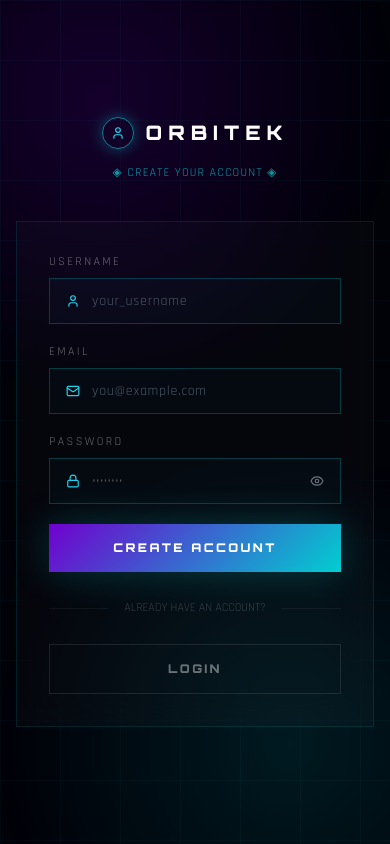
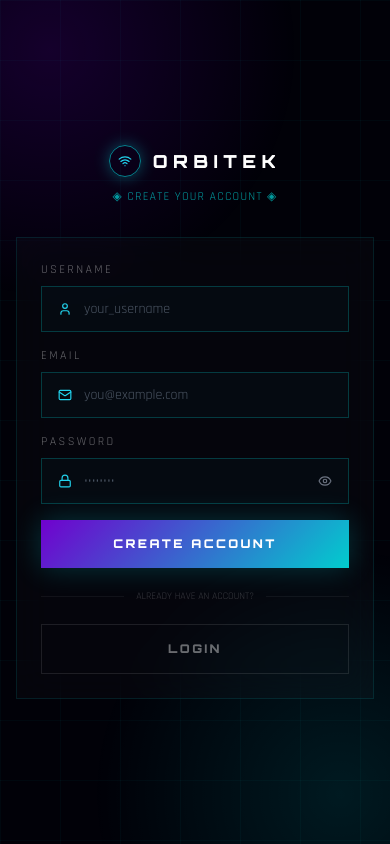
Before and after one commit to michealmaterazii/orbitek, a Next.js app: page /signup in a window 390 px wide. Built offline with nearby package versions, Linux system fonts and the light colour scheme; no server answers.

Commit message:
mobile friendly signup and login

```diff
--- a/app/login/page.tsx
+++ b/app/login/page.tsx
@@ -13,44 +13,39 @@ export default function Login() {
   const handleLogin = async () => {
     setLoading(true);
     setError("");
-
     const { error } = await supabase.auth.signInWithPassword({ email, password });
-
-    if (error) {
-      setError(error.message);
-    } else {
-      window.location.href = "/dashboard";
-    }
+    if (error) setError(error.message);
+    else window.location.href = "/dashboard";
     setLoading(false);
   };
 
   return (
-    <main className="min-h-screen bg-[#010108] text-white flex items-center justify-center px-4">
+    <main className="min-h-screen bg-[#010108] text-white flex items-center justify-center px-4 py-8">
       <style>{`@import url('https://fonts.googleapis.com/css2?family=Orbitron:wght@400;600;800;900&family=Rajdhani:wght@300;400;500&display=swap');`}</style>
 
       <div className="fixed inset-0 z-0" style={{
         backgroundImage: `linear-gradient(rgba(0,255,255,0.03) 1px, transparent 1px), linear-gradient(90deg, rgba(0,255,255,0.03) 1px, transparent 1px)`,
         backgroundSize: '60px 60px'
       }} />
-      <div className="fixed top-[-200px] left-[-200px] w-[600px] h-[600px] rounded-full z-0" style={{ background: 'radial-gradient(circle, rgba(139,0,255,0.15) 0%, transparent 70%)' }} />
-      <div className="fixed bottom-[-200px] right-[-200px] w-[600px] h-[600px] rounded-full z-0" style={{ background: 'radial-gradient(circle, rgba(0,255,255,0.1) 0%, transparent 70%)' }} />
+      <div className="fixed top-[-200px] left-[-200px] w-[500px] h-[500px] rounded-full z-0" style={{ background: 'radial-gradient(circle, rgba(139,0,255,0.15) 0%, transparent 70%)' }} />
+      <div className="fixed bottom-[-200px] right-[-200px] w-[500px] h-[500px] rounded-full z-0" style={{ background: 'radial-gradient(circle, rgba(0,255,255,0.1) 0%, transparent 70%)' }} />
 
       <div className="relative z-10 w-full max-w-md">
-        <div className="text-center mb-10">
+        <div className="text-center mb-8">
           <a href="/" className="inline-flex items-center gap-3">
             <div className="w-8 h-8 rounded-full flex items-center justify-center" style={{ border: '1px solid rgba(0,255,255,0.5)', boxShadow: '0 0 15px rgba(0,255,255,0.3)' }}>
               <Wifi size={14} className="text-cyan-400" />
             </div>
-            <span className="text-xl font-black tracking-widest" style={{ fontFamily: "'Orbitron', sans-serif", letterSpacing: '0.3em' }}>ORBITEK</span>
+            <span className="text-lg font-black tracking-widest" style={{ fontFamily: "'Orbitron', sans-serif", letterSpacing: '0.3em' }}>ORBITEK</span>
           </a>
-          <p className="mt-4 text-xs tracking-widest" style={{ fontFamily: "'Rajdhani', sans-serif", color: 'rgba(0,255,255,0.6)' }}>◈ WELCOME BACK ◈</p>
+          <p className="mt-3 text-xs tracking-widest" style={{ fontFamily: "'Rajdhani', sans-serif", color: 'rgba(0,255,255,0.6)' }}>◈ WELCOME BACK ◈</p>
         </div>
 
-        <div className="p-8" style={{ border: '1px solid rgba(0,255,255,0.1)', background: 'rgba(255,255,255,0.02)', backdropFilter: 'blur(20px)' }}>
-          <div className="space-y-5">
+        <div className="p-6 md:p-8" style={{ border: '1px solid rgba(0,255,255,0.1)', background: 'rgba(255,255,255,0.02)', backdropFilter: 'blur(20px)' }}>
+          <div className="space-y-4">
 
             {error && (
-              <div className="px-4 py-3 text-xs text-red-400 tracking-wider" style={{ border: '1px solid rgba(255,0,0,0.2)', background: 'rgba(255,0,0,0.05)', fontFamily: "'Rajdhani', sans-serif" }}>
+              <div className="px-4 py-3 text-xs text-red-400" style={{ border: '1px solid rgba(255,0,0,0.2)', background: 'rgba(255,0,0,0.05)', fontFamily: "'Rajdhani', sans-serif" }}>
                 {error}
               </div>
             )}
@@ -61,39 +56,39 @@ export default function Login() {
                 <Mail size={14} className="text-cyan-400 shrink-0" />
                 <input type="email" placeholder="you@example.com" value={email} onChange={e => setEmail(e.target.value)}
                   className="bg-transparent w-full text-sm outline-none text-white placeholder-gray-600"
-                  style={{ fontFamily: "'Rajdhani', sans-serif", letterSpacing: '0.05em' }} />
+                  style={{ fontFamily: "'Rajdhani', sans-serif" }} />
               </div>
             </div>
 
             <div>
               <div className="flex items-center justify-between mb-2">
                 <label className="text-xs tracking-widest" style={{ fontFamily: "'Rajdhani', sans-serif", color: 'rgba(255,255,255,0.4)', letterSpacing: '0.2em' }}>PASSWORD</label>
-                <a href="#" className="text-xs" style={{ fontFamily: "'Rajdhani', sans-serif", color: 'rgba(0,255,255,0.5)', letterSpacing: '0.1em' }}>FORGOT?</a>
+                <a href="#" className="text-xs" style={{ fontFamily: "'Rajdhani', sans-serif", color: 'rgba(0,255,255,0.5)' }}>FORGOT?</a>
               </div>
               <div className="flex items-center gap-3 px-4 py-3" style={{ border: '1px solid rgba(0,255,255,0.2)', background: 'rgba(0,255,255,0.02)' }}>
                 <Lock size={14} className="text-cyan-400 shrink-0" />
                 <input type={showPassword ? "text" : "password"} placeholder="••••••••" value={password} onChange={e => setPassword(e.target.value)}
                   className="bg-transparent w-full text-sm outline-none text-white placeholder-gray-600"
                   style={{ fontFamily: "'Rajdhani', sans-serif" }} />
-                <button onClick={() => setShowPassword(!showPassword)} className="text-gray-500 hover:text-cyan-400 transition-colors">
+                <button onClick={() => setShowPassword(!showPassword)} className="text-gray-500 hover:text-cyan-400 transition-colors shrink-0">
                   {showPassword ? <EyeOff size={14} /> : <Eye size={14} />}
                 </button>
               </div>
             </div>
 
             <button onClick={handleLogin} disabled={loading}
-              className="w-full py-4 font-black text-xs tracking-widest mt-2 transition-all duration-300 hover:opacity-90 disabled:opacity-50"
-              style={{ fontFamily: "'Orbitron', sans-serif", background: 'linear-gradient(135deg, rgba(139,0,255,0.8), rgba(0,255,255,0.8))', boxShadow: '0 0 40px rgba(0,255,255,0.2)', letterSpacing: '0.2em' }}>
+              className="w-full py-4 font-black text-xs tracking-widest transition-all hover:opacity-90 disabled:opacity-50 mt-2"
+              style={{ fontFamily: "'Orbitron', sans-serif", background: 'linear-gradient(135deg, rgba(139,0,255,0.8), rgba(0,255,255,0.8))', boxShadow: '0 0 30px rgba(0,255,255,0.2)', letterSpacing: '0.2em' }}>
               {loading ? "LOGGING IN..." : "LOGIN"}
             </button>
 
-            <div className="flex items-center gap-4 py-2">
+            <div className="flex items-center gap-3 py-1">
               <div className="flex-1 h-px" style={{ background: 'rgba(255,255,255,0.05)' }} />
-              <span className="text-xs" style={{ fontFamily: "'Rajdhani', sans-serif", color: 'rgba(255,255,255,0.2)' }}>DON'T HAVE AN ACCOUNT?</span>
+              <span className="text-xs" style={{ fontFamily: "'Rajdhani', sans-serif", color: 'rgba(255,255,255,0.2)', fontSize: '10px' }}>DON'T HAVE AN ACCOUNT?</span>
               <div className="flex-1 h-px" style={{ background: 'rgba(255,255,255,0.05)' }} />
             </div>
 
-            <a href="/signup" className="block w-full py-4 text-center font-black text-xs tracking-widest transition-all duration-300 hover:border-cyan-400 hover:text-cyan-400"
+            <a href="/signup" className="block w-full py-4 text-center font-black text-xs tracking-widest transition-all hover:border-cyan-400 hover:text-cyan-400"
               style={{ fontFamily: "'Orbitron', sans-serif", border: '1px solid rgba(255,255,255,0.1)', color: 'rgba(255,255,255,0.4)', letterSpacing: '0.2em' }}>
               CREATE ACCOUNT
             </a>
--- a/app/signup/page.tsx
+++ b/app/signup/page.tsx
@@ -1,6 +1,6 @@
 "use client";
 import { useState } from "react";
-import { User, Mail, Lock, Eye, EyeOff } from "lucide-react";
+import { User, Mail, Lock, Eye, EyeOff, Wifi } from "lucide-react";
 import { supabase } from "../../lib/supabase";
 
 export default function Signup() {
@@ -16,52 +16,46 @@ export default function Signup() {
     setLoading(true);
     setError("");
     setMessage("");
-
     const { error } = await supabase.auth.signUp({
       email,
       password,
       options: { data: { username } }
     });
-
-    if (error) {
-      setError(error.message);
-    } else {
-      setMessage("Account created! Check your email to confirm.");
-    }
+    if (error) setError(error.message);
+    else setMessage("Account created! Check your email to confirm.");
     setLoading(false);
   };
 
   return (
-    <main className="min-h-screen bg-[#010108] text-white flex items-center justify-center px-4">
+    <main className="min-h-screen bg-[#010108] text-white flex items-center justify-center px-4 py-8">
       <style>{`@import url('https://fonts.googleapis.com/css2?family=Orbitron:wght@400;600;800;900&family=Rajdhani:wght@300;400;500&display=swap');`}</style>
 
       <div className="fixed inset-0 z-0" style={{
         backgroundImage: `linear-gradient(rgba(0,255,255,0.03) 1px, transparent 1px), linear-gradient(90deg, rgba(0,255,255,0.03) 1px, transparent 1px)`,
         backgroundSize: '60px 60px'
       }} />
-      <div className="fixed top-[-200px] left-[-200px] w-[600px] h-[600px] rounded-full z-0" style={{ background: 'radial-gradient(circle, rgba(139,0,255,0.15) 0%, transparent 70%)' }} />
-      <div className="fixed bottom-[-200px] right-[-200px] w-[600px] h-[600px] rounded-full z-0" style={{ background: 'radial-gradient(circle, rgba(0,255,255,0.1) 0%, transparent 70%)' }} />
+      <div className="fixed top-[-200px] left-[-200px] w-[500px] h-[500px] rounded-full z-0" style={{ background: 'radial-gradient(circle, rgba(139,0,255,0.15) 0%, transparent 70%)' }} />
+      <div className="fixed bottom-[-200px] right-[-200px] w-[500px] h-[500px] rounded-full z-0" style={{ background: 'radial-gradient(circle, rgba(0,255,255,0.1) 0%, transparent 70%)' }} />
 
       <div className="relative z-10 w-full max-w-md">
-        <div className="text-center mb-10">
+        <div className="text-center mb-8">
           <a href="/" className="inline-flex items-center gap-3">
             <div className="w-8 h-8 rounded-full flex items-center justify-center" style={{ border: '1px solid rgba(0,255,255,0.5)', boxShadow: '0 0 15px rgba(0,255,255,0.3)' }}>
-              <User size={14} className="text-cyan-400" />
+              <Wifi size={14} className="text-cyan-400" />
             </div>
-            <span className="text-xl font-black tracking-widest" style={{ fontFamily: "'Orbitron', sans-serif", letterSpacing: '0.3em' }}>ORBITEK</span>
+            <span className="text-lg font-black tracking-widest" style={{ fontFamily: "'Orbitron', sans-serif", letterSpacing: '0.3em' }}>ORBITEK</span>
           </a>
-          <p className="mt-4 text-xs tracking-widest" style={{ fontFamily: "'Rajdhani', sans-serif", color: 'rgba(0,255,255,0.6)' }}>◈ CREATE YOUR ACCOUNT ◈</p>
+          <p className="mt-3 text-xs tracking-widest" style={{ fontFamily: "'Rajdhani', sans-serif", color: 'rgba(0,255,255,0.6)' }}>◈ CREATE YOUR ACCOUNT ◈</p>
         </div>
 
-        <div className="p-8" style={{ border: '1px solid rgba(0,255,255,0.1)', background: 'rgba(255,255,255,0.02)', backdropFilter: 'blur(20px)' }}>
-          <div className="space-y-5">
+        <div className="p-6 md:p-8" style={{ border: '1px solid rgba(0,255,255,0.1)', background: 'rgba(255,255,255,0.02)', backdropFilter: 'blur(20px)' }}>
+          <div className="space-y-4">
 
             {error && (
               <div className="px-4 py-3 text-xs text-red-400 tracking-wider" style={{ border: '1px solid rgba(255,0,0,0.2)', background: 'rgba(255,0,0,0.05)', fontFamily: "'Rajdhani', sans-serif" }}>
                 {error}
               </div>
             )}
-
             {message && (
               <div className="px-4 py-3 text-xs text-cyan-400 tracking-wider" style={{ border: '1px solid rgba(0,255,255,0.2)', background: 'rgba(0,255,255,0.05)', fontFamily: "'Rajdhani', sans-serif" }}>
                 {message}
@@ -74,7 +68,7 @@ export default function Signup() {
                 <User size={14} className="text-cyan-400 shrink-0" />
                 <input type="text" placeholder="your_username" value={username} onChange={e => setUsername(e.target.value)}
                   className="bg-transparent w-full text-sm outline-none text-white placeholder-gray-600"
-                  style={{ fontFamily: "'Rajdhani', sans-serif", letterSpacing: '0.05em' }} />
+                  style={{ fontFamily: "'Rajdhani', sans-serif" }} />
               </div>
             </div>
 
@@ -84,7 +78,7 @@ export default function Signup() {
                 <Mail size={14} className="text-cyan-400 shrink-0" />
                 <input type="email" placeholder="you@example.com" value={email} onChange={e => setEmail(e.target.value)}
                   className="bg-transparent w-full text-sm outline-none text-white placeholder-gray-600"
-                  style={{ fontFamily: "'Rajdhani', sans-serif", letterSpacing: '0.05em' }} />
+                  style={{ fontFamily: "'Rajdhani', sans-serif" }} />
               </div>
             </div>
 
@@ -95,25 +89,25 @@ export default function Signup() {
                 <input type={showPassword ? "text" : "password"} placeholder="••••••••" value={password} onChange={e => setPassword(e.target.value)}
                   className="bg-transparent w-full text-sm outline-none text-white placeholder-gray-600"
                   style={{ fontFamily: "'Rajdhani', sans-serif" }} />
-                <button onClick={() => setShowPassword(!showPassword)} className="text-gray-500 hover:text-cyan-400 transition-colors">
+                <button onClick={() => setShowPassword(!showPassword)} className="text-gray-500 hover:text-cyan-400 transition-colors shrink-0">
                   {showPassword ? <EyeOff size={14} /> : <Eye size={14} />}
                 </button>
               </div>
             </div>
 
             <button onClick={handleSignup} disabled={loading}
-              className="w-full py-4 font-black text-xs tracking-widest mt-2 transition-all duration-300 hover:opacity-90 disabled:opacity-50"
-              style={{ fontFamily: "'Orbitron', sans-serif", background: 'linear-gradient(135deg, rgba(139,0,255,0.8), rgba(0,255,255,0.8))', boxShadow: '0 0 40px rgba(0,255,255,0.2)', letterSpacing: '0.2em' }}>
+              className="w-full py-4 font-black text-xs tracking-widest transition-all hover:opacity-90 disabled:opacity-50 mt-2"
+              style={{ fontFamily: "'Orbitron', sans-serif", background: 'linear-gradient(135deg, rgba(139,0,255,0.8), rgba(0,255,255,0.8))', boxShadow: '0 0 30px rgba(0,255,255,0.2)', letterSpacing: '0.2em' }}>
               {loading ? "CREATING..." : "CREATE ACCOUNT"}
             </button>
 
-            <div className="flex items-center gap-4 py-2">
+            <div className="flex items-center gap-3 py-1">
               <div className="flex-1 h-px" style={{ background: 'rgba(255,255,255,0.05)' }} />
-              <span className="text-xs" style={{ fontFamily: "'Rajdhani', sans-serif", color: 'rgba(255,255,255,0.2)' }}>ALREADY HAVE AN ACCOUNT?</span>
+              <span className="text-xs" style={{ fontFamily: "'Rajdhani', sans-serif", color: 'rgba(255,255,255,0.2)', fontSize: '10px' }}>ALREADY HAVE AN ACCOUNT?</span>
               <div className="flex-1 h-px" style={{ background: 'rgba(255,255,255,0.05)' }} />
             </div>
 
-            <a href="/login" className="block w-full py-4 text-center font-black text-xs tracking-widest transition-all duration-300 hover:border-cyan-400 hover:text-cyan-400"
+            <a href="/login" className="block w-full py-4 text-center font-black text-xs tracking-widest transition-all hover:border-cyan-400 hover:text-cyan-400"
               style={{ fontFamily: "'Orbitron', sans-serif", border: '1px solid rgba(255,255,255,0.1)', color: 'rgba(255,255,255,0.4)', letterSpacing: '0.2em' }}>
               LOGIN
             </a>
```
